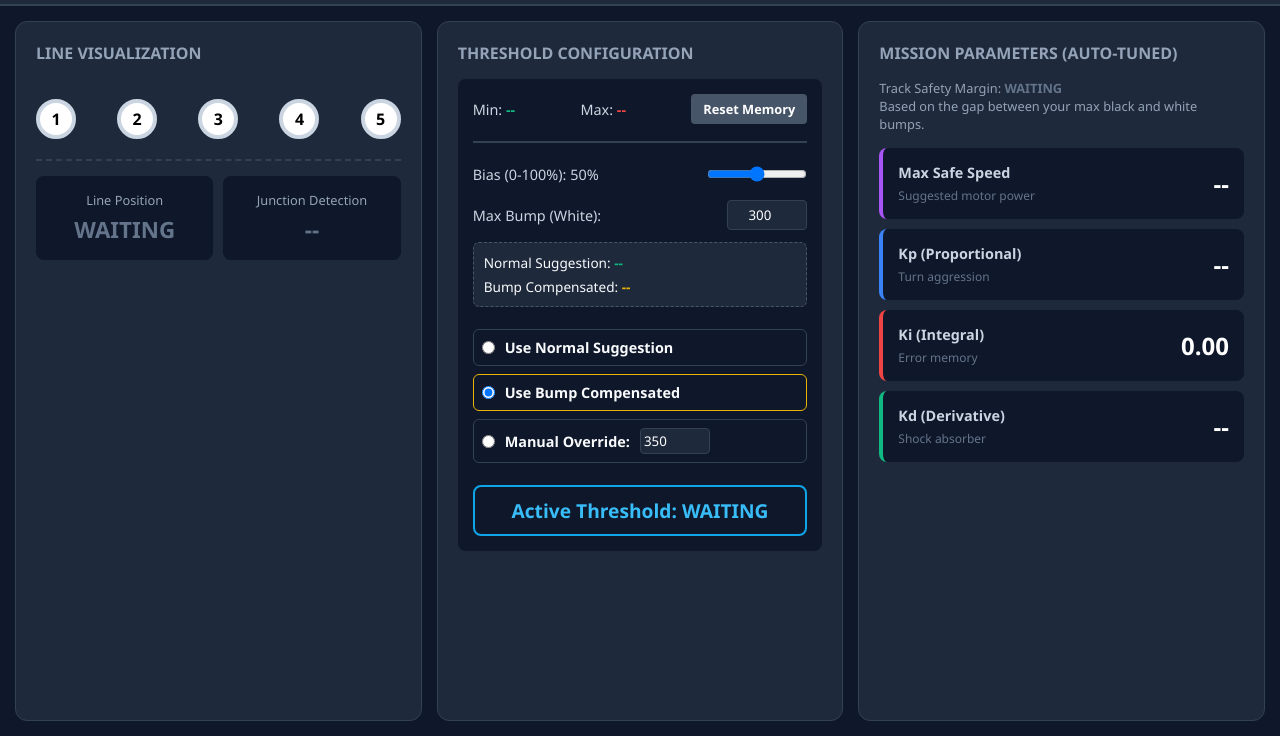
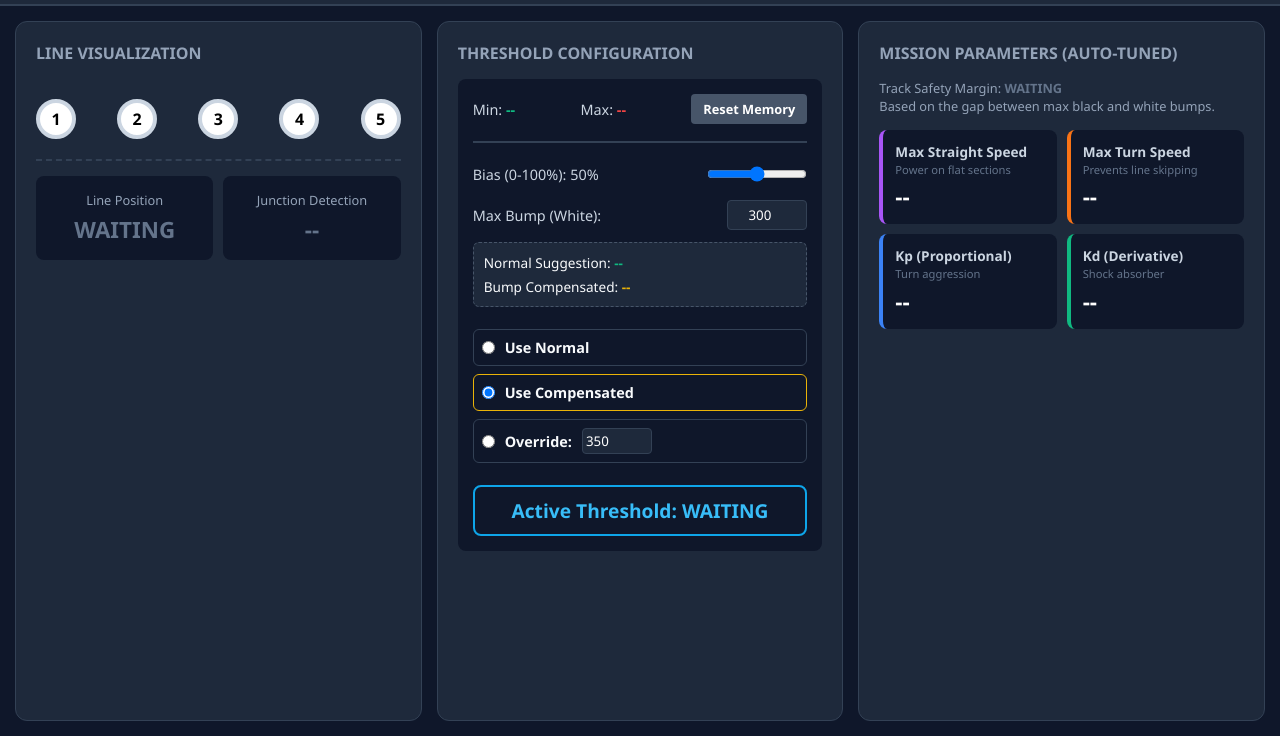
Before and after one commit to tj-xinetic/mikrosense, a plain HTML site: page index.html in a window 1280 px wide. Shown: the part 64-800 px from the top of the page. Drawn offline with Linux system fonts and the light colour scheme.

Commit message:
Update index.html

```diff
--- a/index.html
+++ b/index.html
@@ -50,17 +50,17 @@
         .active-display { font-size: 1.2rem; font-weight: bold; color: #38bdf8; text-align: center; padding: 10px; background: #0f172a; border-radius: 8px; border: 2px solid #0ea5e9; margin-top: 10px;}
 
         /* PID Suggestion Styles */
-        .pid-grid { display: grid; grid-template-columns: 1fr; gap: 10px; }
-        .pid-card { background: #0f172a; padding: 15px; border-radius: 8px; display: flex; justify-content: space-between; align-items: center; border-left: 4px solid #38bdf8; }
-        .pid-title { font-size: 0.9rem; font-weight: bold; color: #cbd5e1; }
-        .pid-val { font-size: 1.5rem; font-weight: 900; color: white; }
-        .pid-desc { font-size: 0.75rem; color: #64748b; margin-top: 5px; }
+        .pid-grid { display: grid; grid-template-columns: 1fr 1fr; gap: 10px; } /* Changed to 2 columns for better layout */
+        .pid-card { background: #0f172a; padding: 12px; border-radius: 8px; display: flex; flex-direction: column; justify-content: space-between; border-left: 4px solid #38bdf8; }
+        .pid-title { font-size: 0.85rem; font-weight: bold; color: #cbd5e1; }
+        .pid-val { font-size: 1.4rem; font-weight: 900; color: white; margin-top: 5px; }
+        .pid-desc { font-size: 0.7rem; color: #64748b; margin-top: 2px; line-height: 1.2; }
     </style>
 </head>
 <body>
 
     <header>
-        <div class="logo">Mikrobotik Race Engineer</div>
+        <div class="logo">Mikrobotik Race Engineer By Tj</div>
         <button id="connectBtn">🔌 Connect USB</button>
     </header>
 
@@ -115,13 +115,13 @@
 
                 <div class="radio-group">
                     <div class="radio-item">
-                        <input type="radio" name="mode" value="normal"> <label>Use Normal Suggestion</label>
+                        <input type="radio" name="mode" value="normal"> <label>Use Normal</label>
                     </div>
                     <div class="radio-item" style="border-color: #eab308;">
-                        <input type="radio" name="mode" value="bump" checked> <label>Use Bump Compensated</label>
+                        <input type="radio" name="mode" value="bump" checked> <label>Use Compensated</label>
                     </div>
                     <div class="radio-item">
-                        <input type="radio" name="mode" value="manual"> <label>Manual Override:</label>
+                        <input type="radio" name="mode" value="manual"> <label>Override:</label>
                         <input type="number" id="manualInput" value="350" style="width: 70px; padding: 3px; border-radius: 4px; background:#1e293b; color:white; border:1px solid #334155;">
                     </div>
                 </div>
@@ -136,16 +136,24 @@
             <h2>Mission Parameters (Auto-Tuned)</h2>
             <div style="font-size: 0.8rem; color: #94a3b8; margin-bottom: 15px;">
                 Track Safety Margin: <strong id="marginDisp" class="text-gray">WAITING</strong><br>
-                Based on the gap between your max black and white bumps.
+                Based on the gap between max black and white bumps.
             </div>
 
             <div class="pid-grid">
                 <div class="pid-card" style="border-left-color: #a855f7;">
                     <div>
-                        <div class="pid-title">Max Safe Speed</div>
-                        <div class="pid-desc">Suggested motor power</div>
+                        <div class="pid-title">Max Straight Speed</div>
+                        <div class="pid-desc">Power on flat sections</div>
                     </div>
                     <div class="pid-val" id="recSpeed">--</div>
+                </div>
+
+                <div class="pid-card" style="border-left-color: #f97316;">
+                    <div>
+                        <div class="pid-title">Max Turn Speed</div>
+                        <div class="pid-desc">Prevents line skipping</div>
+                    </div>
+                    <div class="pid-val" id="recTurn">--</div>
                 </div>
 
                 <div class="pid-card" style="border-left-color: #3b82f6;">
@@ -154,14 +162,6 @@
                         <div class="pid-desc">Turn aggression</div>
                     </div>
                     <div class="pid-val" id="recP">--</div>
-                </div>
-
-                <div class="pid-card" style="border-left-color: #ef4444;">
-                    <div>
-                        <div class="pid-title">Ki (Integral)</div>
-                        <div class="pid-desc">Error memory</div>
-                    </div>
-                    <div class="pid-val" id="recI">0.00</div>
                 </div>
 
                 <div class="pid-card" style="border-left-color: #10b981;">
@@ -178,18 +178,15 @@
     <script>
         let port, reader, isConnected = false;
 
-        // Memory variables
         let globalMin = 1023;
         let globalMax = 0;
 
-        // Logic variables
         let userPercent = 50;
         let bumpValue = 300;
         let manualValue = 350;
         let activeMode = "bump";
         let currentThreshold = 350;
 
-        // DOM Elements
         const percInput = document.getElementById('percInput');
         const bumpInput = document.getElementById('bumpInput');
         const manualInput = document.getElementById('manualInput');
@@ -236,7 +233,6 @@
                 let safeBump = Math.min(bumpValue, globalMax - 1);
                 bumpSuggest = Math.floor(safeBump + ((globalMax - safeBump) * p));
 
-                // Calculate PID & Speed based on track margin
                 calculatePID(globalMax, safeBump);
             }
 
@@ -254,34 +250,34 @@
             let margin = max - bump;
             const marginEl = document.getElementById('marginDisp');
             const sEl = document.getElementById('recSpeed');
+            const tEl = document.getElementById('recTurn');
             const pEl = document.getElementById('recP');
             const dEl = document.getElementById('recD');
 
             if (margin < 60) {
-                // High risk, very bumpy
                 marginEl.innerText = margin + " (DANGEROUS)";
                 marginEl.className = "text-red";
-                sEl.innerText = "50 - 60";
+                sEl.innerText = "120 - 150";
+                tEl.innerText = "70 - 90";
                 pEl.innerText = "0.05";
                 dEl.innerText = "0.80";
             } else if (margin < 120) {
-                // Medium risk
                 marginEl.innerText = margin + " (MODERATE)";
                 marginEl.className = "text-yellow";
-                sEl.innerText = "65 - 75";
+                sEl.innerText = "165 - 190";
+                tEl.innerText = "90 - 120";
                 pEl.innerText = "0.07";
                 dEl.innerText = "0.60";
             } else {
-                // Low risk, good track
                 marginEl.innerText = margin + " (SAFE)";
                 marginEl.className = "text-green";
-                sEl.innerText = "80 - 100";
+                sEl.innerText = "200 - 255";
+                tEl.innerText = "120 - 150";
                 pEl.innerText = "0.09";
                 dEl.innerText = "0.30";
             }
         }
 
-        // Serial Connection Logic
         navigator.serial.addEventListener("disconnect", (event) => {
             if (port && event.target === port) forceDisconnectUI();
         });
```
